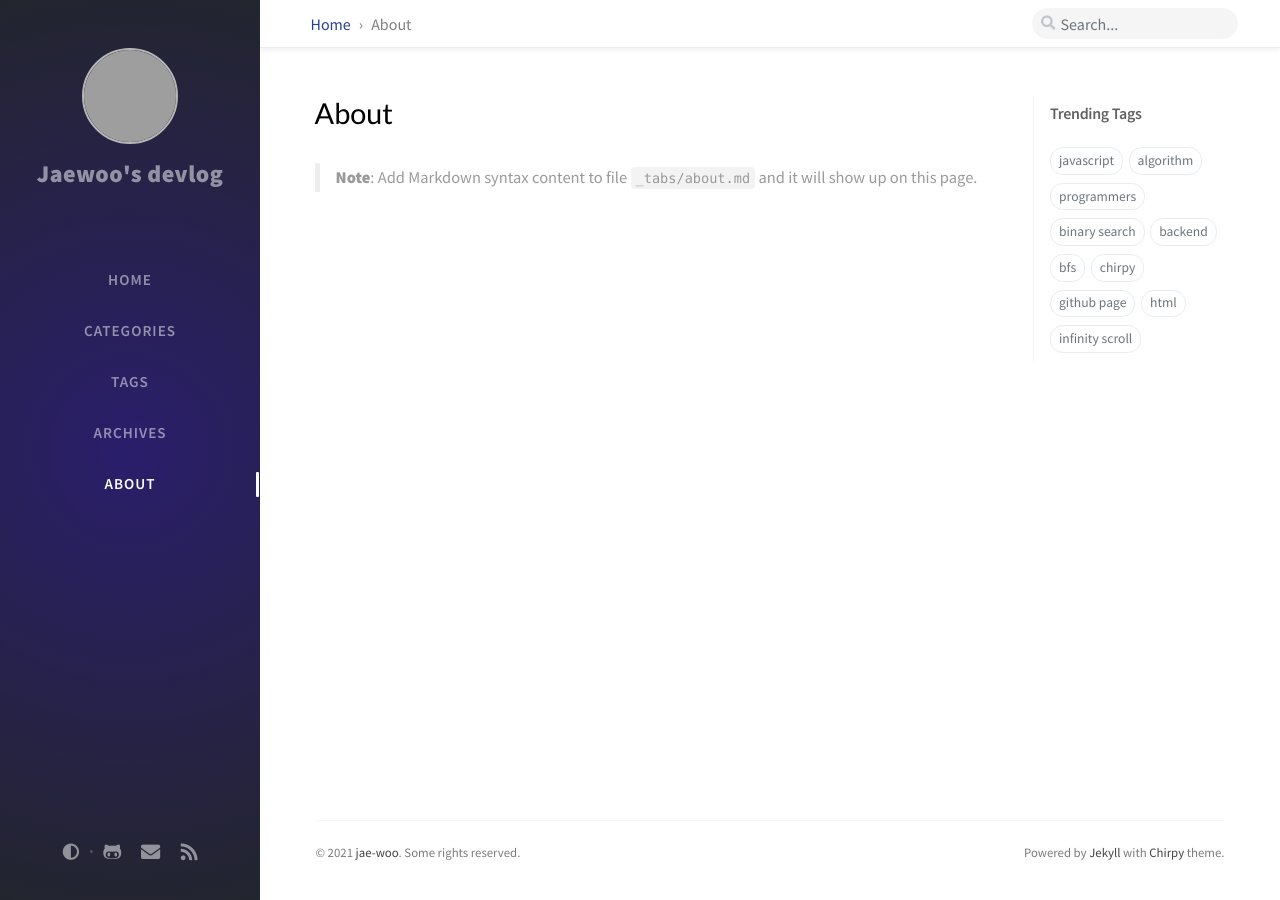
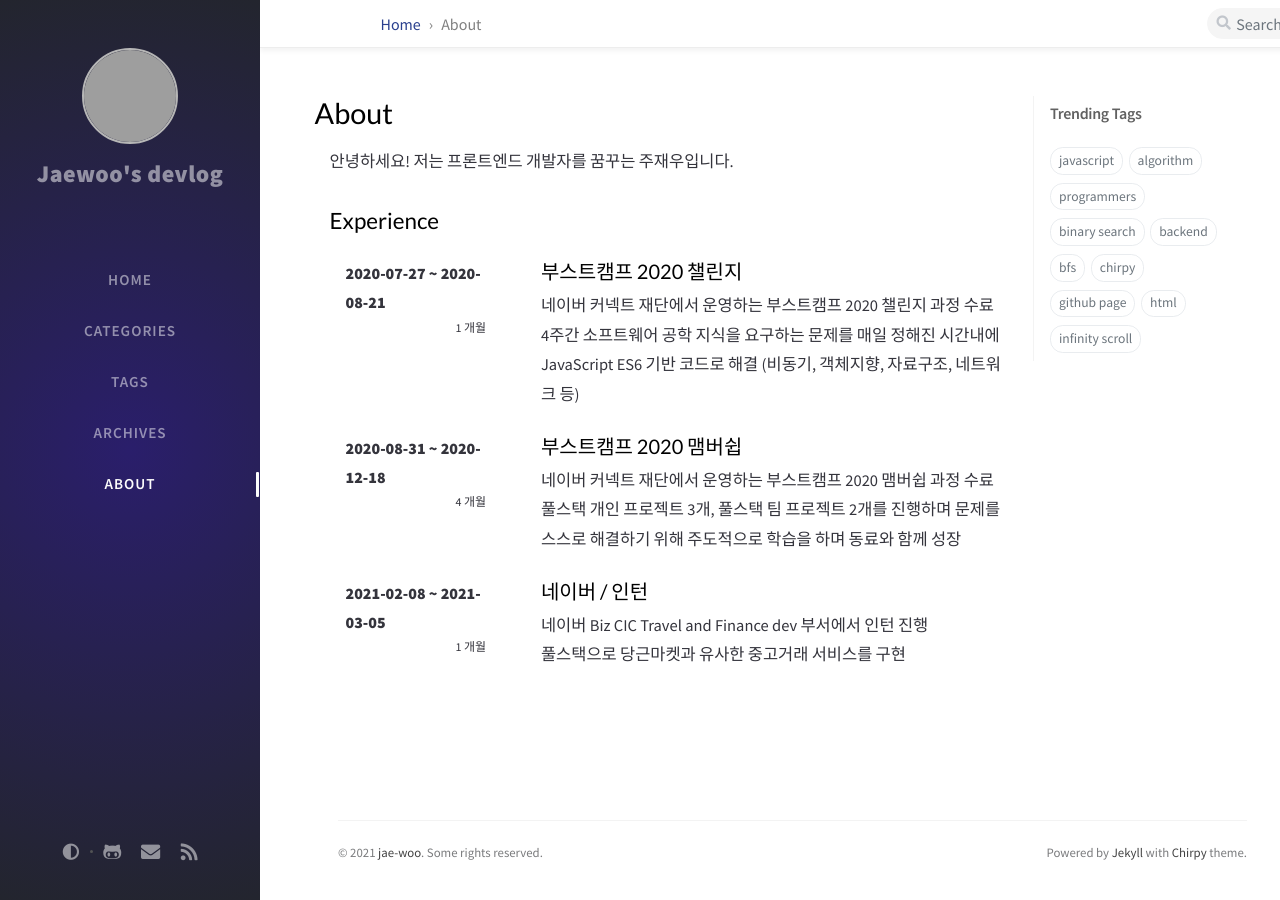
Before and after one commit to joojaewoo/joojaewoo.github.io, a Jekyll site: the page built from _tabs/about.md, in a window 1280 px wide. Built offline with Jekyll 4.4.1, drawn with Linux system fonts in a browser that asks for light colours; nearby versions of some CDN libraries; comment, search, counter and statistics services are not loaded; grey boxes are pictures that could not be loaded.

Commit message:
[add] about 작성

```diff
--- a/_tabs/about.md
+++ b/_tabs/about.md
@@ -4,5 +4,64 @@ icon: fas fa-info
 order: 4
 ---
 
+<style type='text/css'>
+  [class*="containerV"] {
+    display: flex;
+    justify-content: space-between;}
+  [class*="containerE"] {
+    display: flex;
+    margin-top: 8px;
+    margin-left: 16px;}
+  [class*="period"] {display: flex;
+    flex-direction: column;
+    align-items: flex-end;
+    margin-top: 16px;
+    margin-right: 40px;
+    font-size: 16px;
+    font-weight: 700;
+    width: 200px;}
+[class*="content"] {
+    margin: 0 0 0 15px;
+    width: 100%
+    }
+[class*="term"] {
+    font-size: 12px;
+    font-weight: 500;}
+</style>
 
-> **Note**: Add Markdown syntax content to file `_tabs/about.md` and it will show up on this page.
+안녕하세요! 저는 프론트엔드 개발자를 꿈꾸는 주재우입니다.
+
+## Experience
+
+<div class="containerE">
+    <div class="period">
+        <span>2020-07-27 ~ 2020-08-21</span>
+        <span class="term">1 개월</span>
+    </div>
+    <div class="content">
+        <h3>부스트캠프 2020 챌린지</h3>
+        <div>
+            <span>네이버 커넥트 재단에서 운영하는 부스트캠프 2020 챌린지 과정 수료
+            <br>
+            4주간 소프트웨어 공학 지식을 요구하는 문제를 매일 정해진 시간내에 JavaScript ES6 기반 코드로 해결 (비동기, 객체지향, 자료구조, 네트워크 등)</span>
+        </div>
+    </div>
+</div>
+
+<div class="containerE">
+<div class="period"><span>2020-08-31 ~ 2020-12-18</span>
+<span class="term">4 개월</span>
+</div>
+<div class="content"><h3>부스트캠프 2020 맴버쉽</h3>
+<div><span>네이버 커넥트 재단에서 운영하는 부스트캠프 2020 맴버쉽 과정 수료<br>풀스택 개인 프로젝트 3개, 풀스택 팀 프로젝트 2개를 진행하며 문제를 스스로 해결하기 위해 주도적으로 학습을 하며 동료와 함께 성장</span></div>
+</div>
+</div>
+
+<div class="containerE">
+<div class="period"><span>2021-02-08 ~ 2021-03-05</span>
+<span class="term">1 개월</span>
+</div>
+<div class="content"><h3>네이버 / 인턴</h3>
+<div><span>네이버 Biz CIC Travel and Finance dev 부서에서 인턴 진행<br>풀스택으로 당근마켓과 유사한 중고거래 서비스를 구현</span></div>
+</div>
+</div>
```
